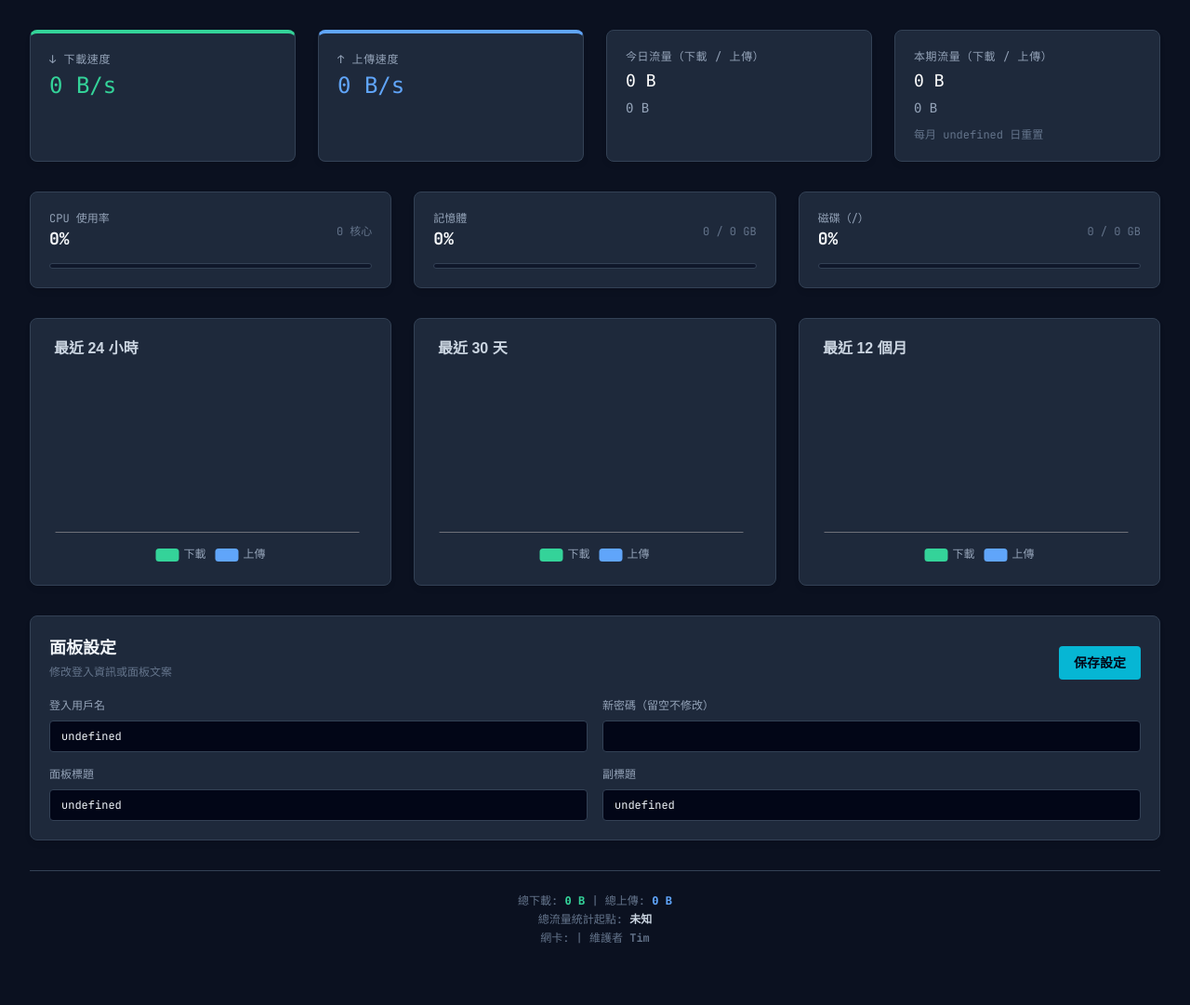
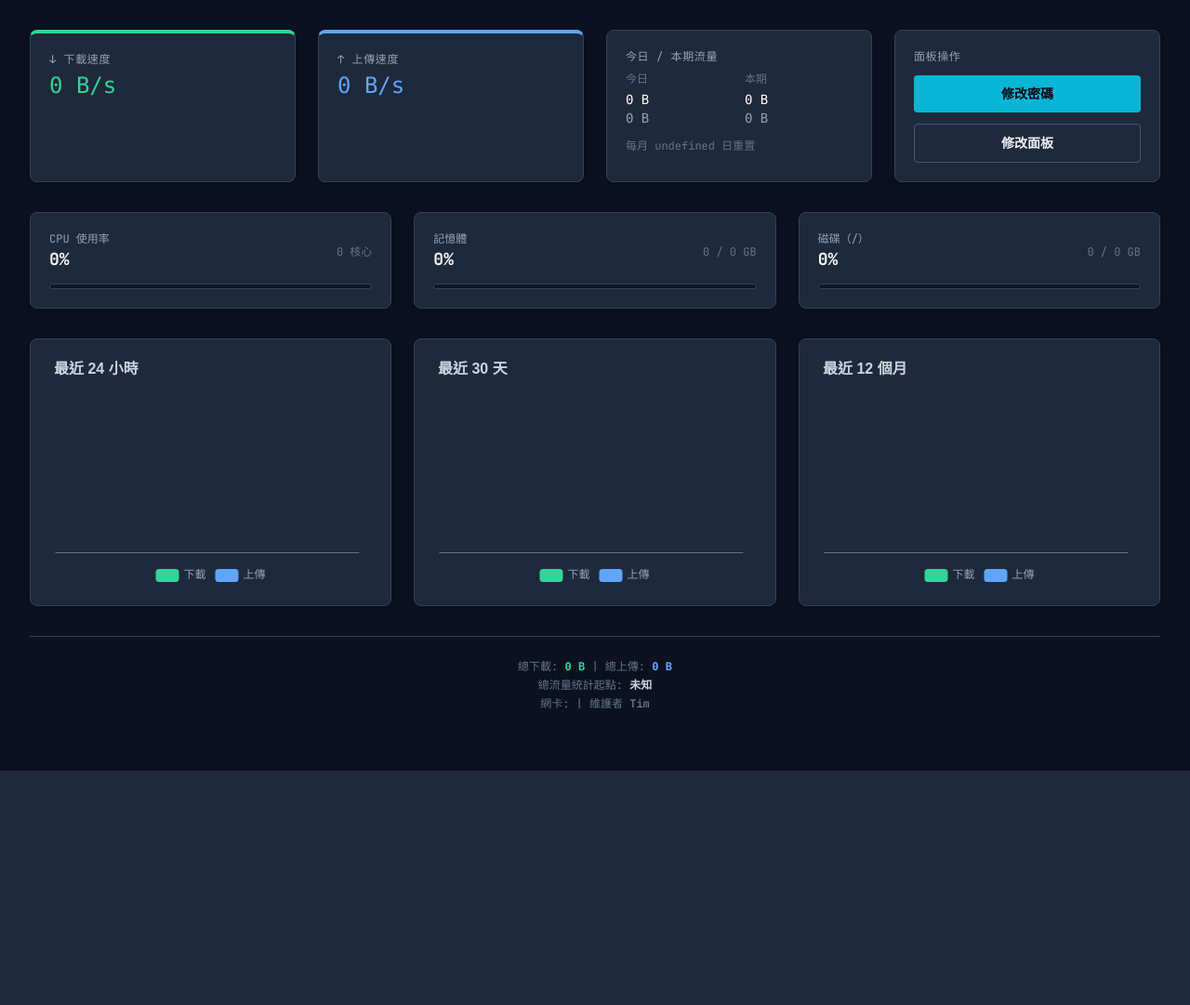
Before and after one commit to wwintj/vps-traffic-panel, a FastAPI app: template app/templates/index.html in a window 1280 px wide. Shown: the part 117-1198 px from the top of the page at 93% size. After the commit the page ends 946 px from the top, so only its background shows below. Run offline with FastAPI, Linux system fonts and the light colour scheme; the template is opened without the code that fills it, so the values that code supplies are empty; some libraries are stand-ins or nearby versions.

Commit message:
Improve settings panel layout

```diff
--- a/app/templates/index.html
+++ b/app/templates/index.html
@@ -15,6 +15,10 @@
         .progress-fill { height: 100%; width: 0%; border-radius: inherit; transition: width 0.35s ease; }
         .status-dot-ok { height: 8px; width: 8px; background-color: #10b981; border-radius: 50%; display: inline-block; box-shadow: 0 0 8px #10b981; }
         .status-dot-error { height: 8px; width: 8px; background-color: #ef4444; border-radius: 50%; display: inline-block; box-shadow: 0 0 8px #ef4444; }
+        .modal-backdrop { position: fixed; inset: 0; z-index: 50; display: none; align-items: center; justify-content: center; padding: 1rem; background: rgba(2, 6, 23, 0.78); backdrop-filter: blur(8px); }
+        .modal-backdrop.active { display: flex; }
+        .form-input { width: 100%; margin-top: 0.5rem; border-radius: 0.375rem; border: 1px solid #334155; background: #020617; padding: 0.625rem 0.75rem; color: #f8fafc; outline: none; }
+        .form-input:focus { border-color: #22d3ee; }
     </style>
 </head>
 <body class="p-4 md:p-8 max-w-7xl mx-auto">
@@ -43,13 +47,25 @@
             <p class="text-2xl font-mono text-blue-400" id="tx-speed">0 B/s</p>
         </div>
         <div class="card">
-            <h3 class="text-slate-400 mb-1 text-xs uppercase tracking-wider">今日流量（下載 / 上傳）</h3>
-            <p class="text-lg font-mono text-white"><span id="today-rx">0 B</span><br><span class="text-sm text-slate-400" id="today-tx">0 B</span></p>
+            <h3 class="text-slate-400 mb-2 text-xs uppercase tracking-wider">今日 / 本期流量</h3>
+            <div class="grid grid-cols-2 gap-3">
+                <div>
+                    <p class="text-xs text-slate-500 mb-1">今日</p>
+                    <p class="text-sm font-mono text-white"><span id="today-rx">0 B</span><br><span class="text-slate-400" id="today-tx">0 B</span></p>
+                </div>
+                <div>
+                    <p class="text-xs text-slate-500 mb-1">本期</p>
+                    <p class="text-sm font-mono text-white"><span id="month-rx">0 B</span><br><span class="text-slate-400" id="month-tx">0 B</span></p>
+                </div>
+            </div>
+            <p class="text-xs text-slate-500 mt-3" id="reset-day">每月 1 日重置</p>
         </div>
         <div class="card">
-            <h3 class="text-slate-400 mb-1 text-xs uppercase tracking-wider">本期流量（下載 / 上傳）</h3>
-            <p class="text-lg font-mono text-white"><span id="month-rx">0 B</span><br><span class="text-sm text-slate-400" id="month-tx">0 B</span></p>
-            <p class="text-xs text-slate-500 mt-2" id="reset-day">每月 1 日重置</p>
+            <h3 class="text-slate-400 mb-3 text-xs uppercase tracking-wider">面板操作</h3>
+            <div class="grid grid-cols-1 gap-3">
+                <button id="open-auth-settings" class="w-full rounded bg-cyan-500 hover:bg-cyan-400 text-slate-950 font-bold text-sm py-2.5 transition">修改密碼</button>
+                <button id="open-panel-settings" class="w-full rounded border border-slate-600 hover:border-cyan-400 text-slate-100 font-bold text-sm py-2.5 transition">修改面板</button>
+            </div>
         </div>
     </div>
 
@@ -83,31 +99,47 @@
         <div class="card h-72" id="chart-12m"></div>
     </div>
 
-    <section class="mb-8">
-        <div class="card">
-            <div class="flex flex-col md:flex-row md:items-end justify-between gap-4 mb-5">
+    <div id="auth-modal" class="modal-backdrop">
+        <div class="card w-full max-w-md">
+            <div class="flex items-start justify-between gap-4 mb-5">
                 <div>
-                    <h2 class="text-lg font-bold text-slate-100">面板設定</h2>
-                    <p class="text-xs text-slate-500 mt-1" id="settings-status">修改登入資訊或面板文案</p>
+                    <h2 class="text-lg font-bold text-slate-100">修改登入資訊</h2>
+                    <p class="text-xs text-slate-500 mt-1" id="auth-settings-status">密碼留空則只修改用戶名</p>
                 </div>
-                <button id="settings-save" class="px-4 py-2 rounded bg-cyan-500 hover:bg-cyan-400 text-slate-950 font-bold text-sm transition">保存設定</button>
+                <button class="settings-close text-slate-400 hover:text-white text-xl leading-none" data-modal="auth-modal">&times;</button>
             </div>
-            <div class="grid grid-cols-1 md:grid-cols-2 gap-4">
-                <label class="text-xs text-slate-400 uppercase">登入用戶名
-                    <input id="settings-username" class="mt-2 w-full bg-slate-950 border border-slate-700 rounded px-3 py-2 text-slate-100 outline-none focus:border-cyan-400" autocomplete="username">
+            <div class="space-y-4">
+                <label class="block text-xs text-slate-400 uppercase">登入用戶名
+                    <input id="settings-username" class="form-input" autocomplete="username">
                 </label>
-                <label class="text-xs text-slate-400 uppercase">新密碼（留空不修改）
-                    <input id="settings-password" type="password" class="mt-2 w-full bg-slate-950 border border-slate-700 rounded px-3 py-2 text-slate-100 outline-none focus:border-cyan-400" autocomplete="new-password">
+                <label class="block text-xs text-slate-400 uppercase">新密碼（留空不修改）
+                    <input id="settings-password" type="password" class="form-input" autocomplete="new-password">
                 </label>
-                <label class="text-xs text-slate-400 uppercase">面板標題
-                    <input id="settings-title" class="mt-2 w-full bg-slate-950 border border-slate-700 rounded px-3 py-2 text-slate-100 outline-none focus:border-cyan-400">
-                </label>
-                <label class="text-xs text-slate-400 uppercase">副標題
-                    <input id="settings-subtitle" class="mt-2 w-full bg-slate-950 border border-slate-700 rounded px-3 py-2 text-slate-100 outline-none focus:border-cyan-400">
-                </label>
+                <button id="auth-settings-save" class="w-full rounded bg-cyan-500 hover:bg-cyan-400 text-slate-950 font-bold text-sm py-2.5 transition">保存登入資訊</button>
             </div>
         </div>
-    </section>
+    </div>
+
+    <div id="panel-modal" class="modal-backdrop">
+        <div class="card w-full max-w-md">
+            <div class="flex items-start justify-between gap-4 mb-5">
+                <div>
+                    <h2 class="text-lg font-bold text-slate-100">修改面板文字</h2>
+                    <p class="text-xs text-slate-500 mt-1" id="panel-settings-status">保存後會立即更新頁面標題</p>
+                </div>
+                <button class="settings-close text-slate-400 hover:text-white text-xl leading-none" data-modal="panel-modal">&times;</button>
+            </div>
+            <div class="space-y-4">
+                <label class="block text-xs text-slate-400 uppercase">面板標題
+                    <input id="settings-title" class="form-input">
+                </label>
+                <label class="block text-xs text-slate-400 uppercase">副標題
+                    <input id="settings-subtitle" class="form-input">
+                </label>
+                <button id="panel-settings-save" class="w-full rounded bg-cyan-500 hover:bg-cyan-400 text-slate-950 font-bold text-sm py-2.5 transition">保存面板文字</button>
+            </div>
+        </div>
+    </div>
 
     <footer class="mt-8 pt-6 border-t border-slate-700 text-slate-500 text-xs text-center space-y-1 pb-8">
         <p>總下載: <strong class="text-emerald-400 font-mono" id="total-rx">0 B</strong> | 總上傳: <strong class="text-blue-400 font-mono" id="total-tx">0 B</strong></p>
@@ -143,11 +175,19 @@
             }
         }
 
-        async function saveSettings() {
-            const status = document.getElementById('settings-status');
+        function openModal(id) {
+            document.getElementById(id).classList.add('active');
+        }
+
+        function closeModal(id) {
+            document.getElementById(id).classList.remove('active');
+        }
+
+        async function saveSettings(mode) {
+            const status = document.getElementById(mode === 'auth' ? 'auth-settings-status' : 'panel-settings-status');
             const payload = {
                 auth_username: document.getElementById('settings-username').value,
-                auth_password: document.getElementById('settings-password').value,
+                auth_password: mode === 'auth' ? document.getElementById('settings-password').value : '',
                 panel_title: document.getElementById('settings-title').value,
                 panel_subtitle: document.getElementById('settings-subtitle').value
             };
@@ -164,7 +204,8 @@
                 document.getElementById('panel-title').innerText = payload.panel_title;
                 document.getElementById('panel-subtitle').innerText = payload.panel_subtitle;
                 document.title = payload.panel_title;
-                status.innerText = '已保存。若修改了登入資訊，請重新開啟頁面並用新帳密登入。';
+                status.innerText = mode === 'auth' ? '已保存。請重新開啟頁面並用新帳密登入。' : '已保存，面板文字已更新。';
+                closeModal(mode === 'auth' ? 'auth-modal' : 'panel-modal');
             } catch (e) {
                 status.innerText = '保存失敗，請檢查用戶名、密碼或文案是否有效。';
                 console.error("Error saving /api/settings:", e);
@@ -273,7 +314,18 @@
             }
         }
 
-        document.getElementById('settings-save').addEventListener('click', saveSettings);
+        document.getElementById('open-auth-settings').addEventListener('click', () => openModal('auth-modal'));
+        document.getElementById('open-panel-settings').addEventListener('click', () => openModal('panel-modal'));
+        document.getElementById('auth-settings-save').addEventListener('click', () => saveSettings('auth'));
+        document.getElementById('panel-settings-save').addEventListener('click', () => saveSettings('panel'));
+        document.querySelectorAll('.settings-close').forEach((button) => {
+            button.addEventListener('click', () => closeModal(button.dataset.modal));
+        });
+        document.querySelectorAll('.modal-backdrop').forEach((modal) => {
+            modal.addEventListener('click', (event) => {
+                if (event.target === modal) closeModal(modal.id);
+            });
+        });
         fetchSystem(); fetchSummary(); fetchCharts(); fetchSettings();
         setInterval(fetchRealtime, 2000);
         setInterval(fetchSummary, 5000);
```
